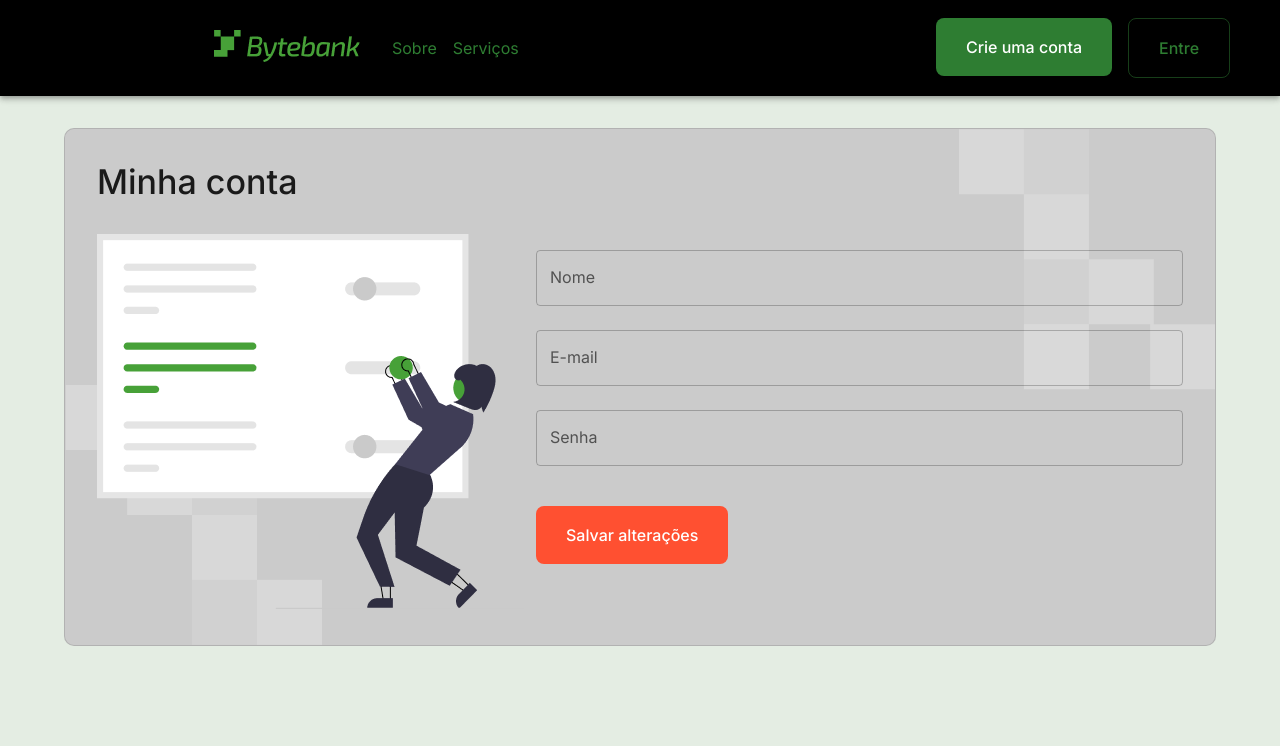
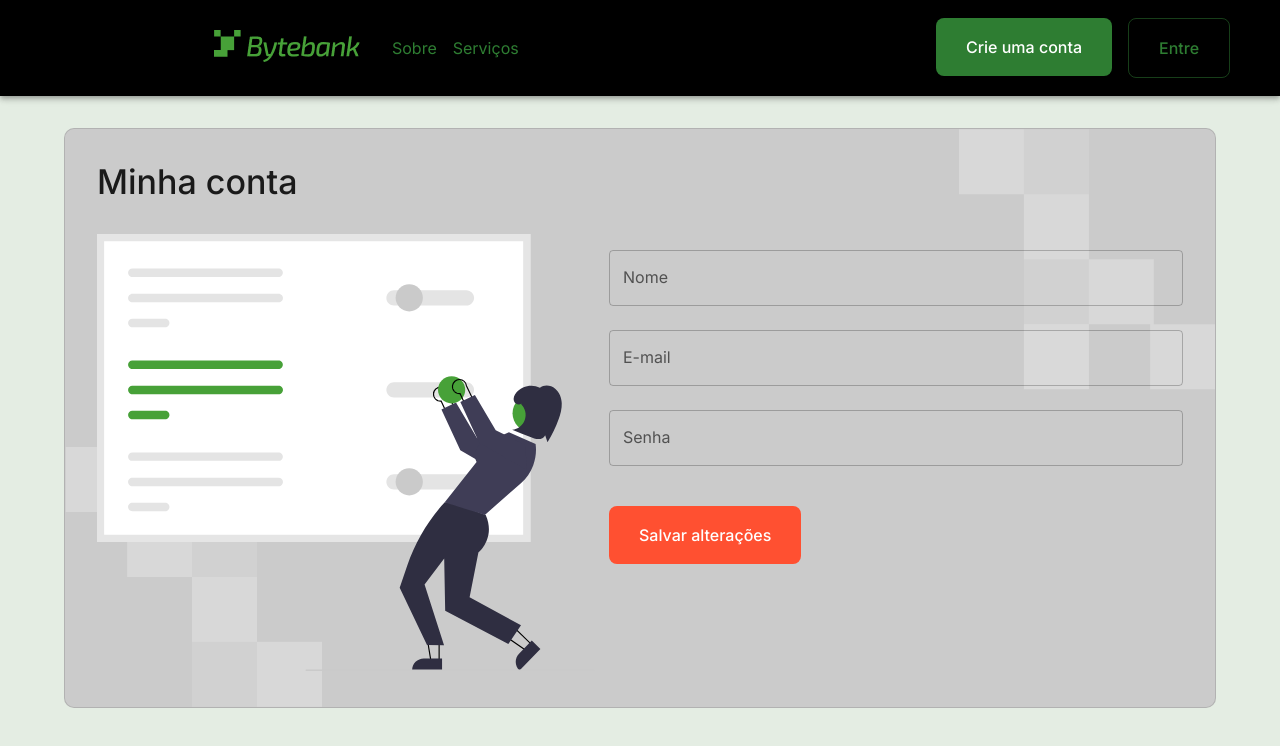
Before and after one commit to TechChallengeJourney/tech-challenge-1, a Next.js app in the folder apps/bytebank/: page /minha-conta in a window 1280 px wide. Shown: the top 746 px of the page. Built offline with nearby package versions, Linux system fonts and the light colour scheme.

Commit message:
style(my-account): change image

```diff
--- a/apps/bytebank/src/app/(pages)/minha-conta/page.tsx
+++ b/apps/bytebank/src/app/(pages)/minha-conta/page.tsx
@@ -30,8 +30,8 @@ export default function Index(): ReactElement {
         <Box p={4}>
           <BytebankText variant={'lg'}>Minha conta</BytebankText>
           <Box mt={4} display={'flex'} flexDirection={'row'}>
-            <Box>
-              <img src={'/images/my-account.png'} alt={'Imagem referente a minha conta.'} />
+            <Box className='my-account__card-image'>
+              <img src={'/images/my-account.svg'} alt={'Imagem referente a minha conta.'} />
             </Box>
             <Box flex={'auto'}>
               <FormProvider {...formMethods}>
--- a/apps/bytebank/src/app/(pages)/minha-conta/style.scss
+++ b/apps/bytebank/src/app/(pages)/minha-conta/style.scss
@@ -8,5 +8,11 @@
         left bottom !important;
       background-repeat:
         no-repeat, no-repeat !important;
+
+        &-image {
+            img {
+                width: 40vw;
+            }
+        }
     }
 }
```
Also changed, not shown: apps/bytebank/public/images/my-account.svg (added).
